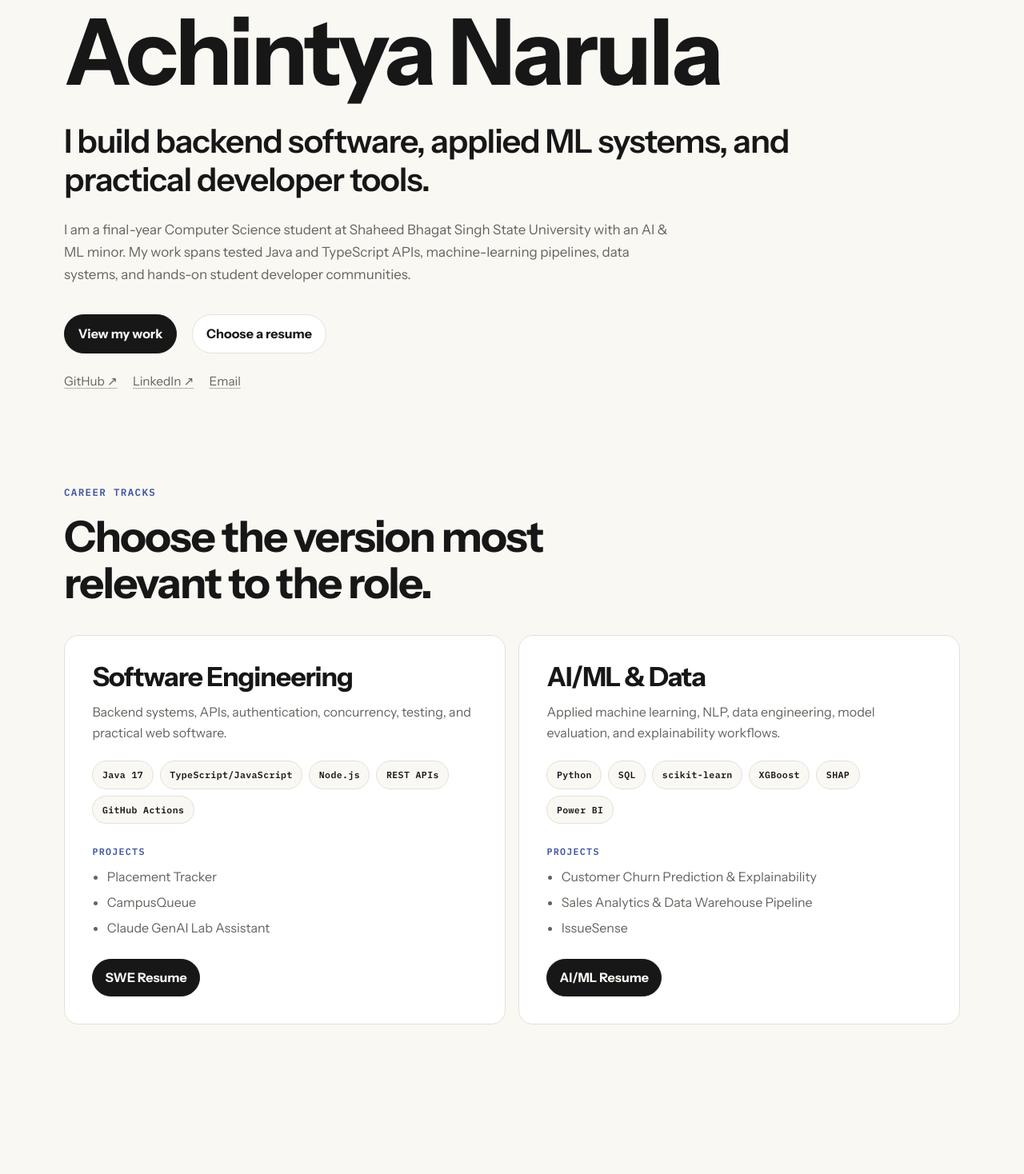
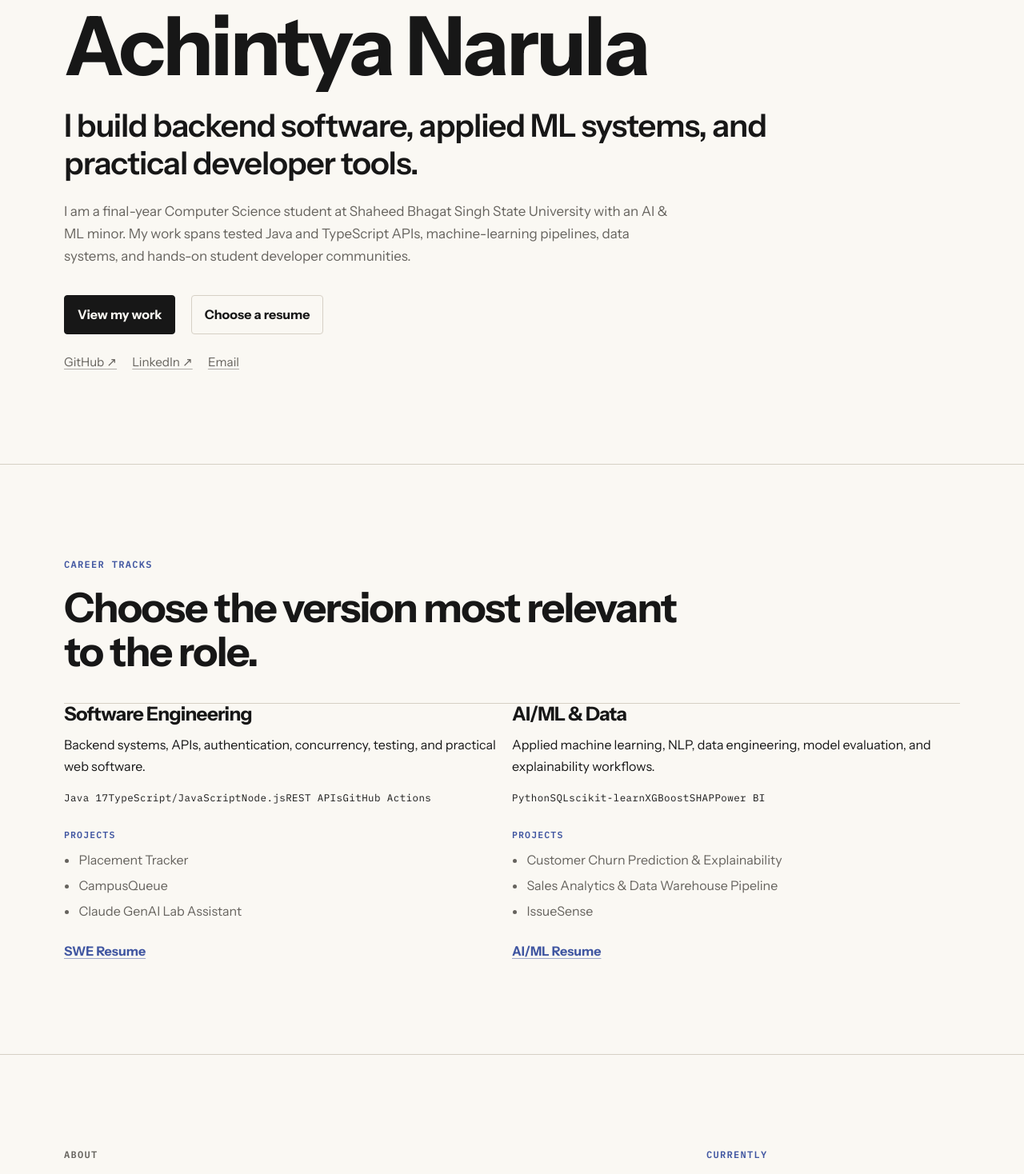
Before and after one commit to Achintya-Narula/portfolio, a Next.js app: page / in a window 1280 px wide. Shown: the part 240-1708 px from the top of the page at 80% size. Built offline with nearby package versions, Linux system fonts and the light colour scheme; no server answers.

Commit message:
style: adopt editorial portfolio layout

```diff
--- a/app/globals.css
+++ b/app/globals.css
@@ -1,15 +1,14 @@
 :root {
   color-scheme: light;
   --background: #faf8f3;
-  --surface: #ffffff;
   --text: #171717;
   --muted: #66635e;
-  --border: #e4e0d8;
   --accent: #4056a1;
+  --border: #d6d0c5;
+  --radius: 4px;
   --max-width: 1120px;
-  --reading-width: 720px;
-  --radius: 18px;
-  --section-space: clamp(5rem, 9vw, 8rem);
+  --reading-width: 730px;
+  --section-space: clamp(4.75rem, 9vw, 8rem);
 }
 
 * {
@@ -39,8 +38,9 @@ a {
 
 a {
   color: inherit;
-  text-decoration-color: color-mix(in srgb, currentColor 45%, transparent);
+  text-decoration-color: color-mix(in srgb, currentColor 50%, transparent);
   text-underline-offset: 0.2em;
+  text-decoration-thickness: 1px;
 }
 
 button {
@@ -55,34 +55,42 @@ svg {
 h1,
 h2,
 h3,
+h4,
 p {
   margin-top: 0;
 }
 
 h1,
 h2,
-h3 {
+h3,
+h4 {
   letter-spacing: -0.03em;
   line-height: 1.08;
 }
 
 h1 {
-  margin-bottom: 1.5rem;
-  font-size: clamp(3.25rem, 9vw, 7.75rem);
+  margin-bottom: 1.25rem;
+  font-size: clamp(2.75rem, 8vw, 6.75rem);
   font-weight: 650;
 }
 
 h2 {
-  max-width: 760px;
+  max-width: 780px;
   margin-bottom: 2.25rem;
-  font-size: clamp(2rem, 4.2vw, 3.6rem);
+  font-size: clamp(1.9rem, 4vw, 3.25rem);
   font-weight: 630;
 }
 
 h3 {
   margin-bottom: 0.8rem;
-  font-size: clamp(1.25rem, 2vw, 1.55rem);
+  font-size: clamp(1.2rem, 2vw, 1.5rem);
   font-weight: 620;
+}
+
+h4 {
+  margin-bottom: 1rem;
+  font-size: clamp(1.45rem, 3vw, 2.2rem);
+  font-weight: 630;
 }
 
 ul,
@@ -107,15 +115,15 @@ ol {
 
 .section {
   padding-block: var(--section-space);
-  scroll-margin-top: 5.5rem;
+  border-top: 1px solid var(--border);
+  scroll-margin-top: 4.5rem;
 }
 
 .section-label,
-.eyebrow,
-.project-kicker {
+.eyebrow {
   margin-bottom: 1rem;
   color: var(--accent);
-  font-size: 0.78rem;
+  font-size: 0.75rem;
   font-weight: 600;
   letter-spacing: 0.11em;
 }
@@ -128,9 +136,10 @@ ol {
 .hero-support,
 .contact-shell > p,
 .timeline-content > p,
-.project-card > p,
-.featured-copy > p,
-.education-details p {
+.project-motivation,
+.project-implementation,
+.education-details p,
+.track-section > p {
   color: var(--muted);
 }
 
@@ -138,9 +147,8 @@ ol {
   position: sticky;
   z-index: 50;
   top: 0;
-  border-bottom: 1px solid color-mix(in srgb, var(--border) 80%, transparent);
-  background: rgba(250, 248, 243, 0.96);
-  backdrop-filter: blur(12px);
+  border-bottom: 1px solid var(--border);
+  background: var(--background);
 }
 
 .site-nav-shell {
@@ -175,7 +183,10 @@ ol {
 }
 
 .menu-button {
-  border: 0;
+  min-height: 2.75rem;
+  padding-inline: 0.75rem;
+  border: 1px solid var(--border);
+  border-radius: var(--radius);
   background: transparent;
   cursor: pointer;
   font-weight: 600;
@@ -184,9 +195,8 @@ ol {
 .mobile-nav {
   display: grid;
   width: min(calc(100% - 2.25rem), var(--max-width));
-  gap: 0;
   margin-inline: auto;
-  padding: 0.4rem 0 1.15rem;
+  padding-bottom: 1rem;
 }
 
 .mobile-nav a {
@@ -195,8 +205,8 @@ ol {
 }
 
 .hero {
-  padding: clamp(5rem, 10vw, 8rem) 0 var(--section-space);
-  scroll-margin-top: 5.5rem;
+  padding: clamp(4.75rem, 10vw, 8.5rem) 0 var(--section-space);
+  scroll-margin-top: 4.5rem;
 }
 
 .hero-shell {
@@ -206,31 +216,32 @@ ol {
 }
 
 .eyebrow {
-  margin-bottom: 1.45rem;
+  margin-bottom: 1.5rem;
 }
 
 .hero-statement {
-  max-width: 930px;
-  margin-bottom: 1.6rem;
-  font-size: clamp(1.55rem, 3.2vw, 2.7rem);
-  font-weight: 530;
+  max-width: 900px;
+  margin-bottom: 1.4rem;
+  font-size: clamp(1.45rem, 3.1vw, 2.55rem);
+  font-weight: 520;
   letter-spacing: -0.025em;
-  line-height: 1.18;
+  line-height: 1.2;
 }
 
 .hero-support {
   max-width: 760px;
-  margin-bottom: 2.2rem;
+  margin-bottom: 2.1rem;
   font-size: 1.06rem;
 }
 
 .hero-actions,
 .hero-links,
-.contact-links {
+.contact-links,
+.project-links {
   display: flex;
   flex-wrap: wrap;
   align-items: center;
-  gap: 0.85rem 1.2rem;
+  gap: 0.8rem 1.2rem;
 }
 
 .primary-action,
@@ -239,8 +250,8 @@ ol {
   min-height: 2.85rem;
   align-items: center;
   justify-content: center;
-  padding: 0.65rem 1.05rem;
-  border-radius: 999px;
+  padding: 0.65rem 1rem;
+  border-radius: var(--radius);
   font-weight: 620;
   text-decoration: none;
 }
@@ -253,13 +264,13 @@ ol {
 
 .secondary-action {
   border: 1px solid var(--border);
-  background: var(--surface);
+  background: transparent;
 }
 
 .hero-links {
-  margin-top: 1.4rem;
+  margin-top: 1.35rem;
   color: var(--muted);
-  font-size: 0.96rem;
+  font-size: 0.95rem;
 }
 
 .about-grid,
@@ -270,134 +281,128 @@ ol {
 
 .about-facts {
   align-self: start;
-  padding-top: 0.15rem;
 }
 
 .about-facts ul {
   margin: 0;
   padding: 0;
+  border-top: 1px solid var(--border);
   list-style: none;
 }
 
 .about-facts li {
-  padding-block: 0.72rem;
+  padding-block: 0.75rem;
   border-bottom: 1px solid var(--border);
 }
 
-.project-grid {
+.track-grid {
   display: grid;
-  gap: 1rem;
+  border-top: 1px solid var(--border);
 }
 
-.project-card {
-  min-width: 0;
-  padding: clamp(1.4rem, 3vw, 2rem);
-  border: 1px solid var(--border);
-  border-radius: var(--radius);
-  background: var(--surface);
-  transition: border-color 160ms ease;
+.track-section {
+  padding-block: 2rem;
+  border-bottom: 1px solid var(--border);
 }
 
-.featured-project {
-  display: grid;
-  gap: 2rem;
+.track-section > p {
+  max-width: 590px;
 }
 
-.project-stack {
-  margin-bottom: 1.1rem;
-  color: var(--accent) !important;
+.track-skills {
+  color: var(--text) !important;
   font-size: 0.78rem;
-  font-weight: 600;
-  line-height: 1.6;
+  line-height: 1.7;
 }
 
-.project-card h3 {
-  font-size: clamp(1.45rem, 2.5vw, 2rem);
+.track-project-label,
+.project-detail-label {
+  margin: 1.6rem 0 0.55rem;
+  color: var(--accent);
+  font-size: 0.72rem;
+  font-weight: 600;
+  letter-spacing: 0.1em;
 }
 
-.project-highlights {
+.track-projects {
   display: grid;
-  gap: 0.45rem;
-  margin: 1.3rem 0 1.5rem;
-  padding-left: 1.2rem;
+  gap: 0.35rem;
+  margin-bottom: 1.5rem;
+  padding-left: 1.15rem;
   color: var(--muted);
 }
 
-.project-highlights.compact {
-  margin-bottom: 1.4rem;
-}
-
+.track-resume-link,
 .project-link {
-  display: inline-flex;
-  align-items: center;
-  gap: 0.25rem;
   color: var(--accent);
   font-weight: 620;
 }
 
-.mode-list {
-  display: flex;
-  flex-wrap: wrap;
-  gap: 0.55rem;
-  margin-bottom: 1.5rem;
+.project-group + .project-group {
+  margin-top: clamp(4rem, 7vw, 6rem);
 }
 
-.mode-chip {
-  display: inline-flex;
-  align-items: center;
-  min-height: 2.3rem;
-  padding-inline: 0.75rem;
-  border: 1px solid var(--border);
-  border-radius: 999px;
-  background: var(--background);
-  font-size: 0.75rem;
-  font-weight: 600;
+.project-group-heading {
+  margin-bottom: 1.35rem;
 }
 
-.claude-visual {
-  align-self: stretch;
-  padding: 1.2rem;
-  border: 1px solid var(--border);
-  border-radius: calc(var(--radius) - 4px);
-  background: var(--background);
+.project-list {
+  border-top: 1px solid var(--text);
 }
 
-.architecture-flow {
-  display: flex;
-  flex-direction: column;
-  gap: 0.5rem;
+.project-case-note {
+  display: grid;
+  min-width: 0;
+  padding-block: clamp(2.25rem, 5vw, 4rem);
+  border-bottom: 1px solid var(--border);
 }
 
-.flow-part {
-  display: flex;
-  flex-direction: column;
-  align-items: stretch;
-  gap: 0.45rem;
-  text-align: center;
+.project-stack {
+  margin-bottom: 0.9rem;
+  color: var(--accent);
+  font-size: 0.72rem;
+  font-weight: 600;
+  line-height: 1.7;
 }
 
-.flow-node {
-  display: flex;
-  min-height: 3.4rem;
-  align-items: center;
-  justify-content: center;
-  padding: 0.75rem;
-  border: 1px solid var(--border);
-  border-radius: 12px;
-  background: var(--surface);
-  font-size: 0.9rem;
-  font-weight: 560;
+.project-motivation,
+.project-implementation {
+  max-width: var(--reading-width);
 }
 
-.flow-arrow {
-  color: var(--accent);
-  font-family: var(--font-mono), ui-monospace, monospace;
-  transform: rotate(90deg);
+.project-evidence {
+  display: grid;
+  max-width: var(--reading-width);
+  gap: 0.45rem;
+  margin-bottom: 1.4rem;
+  padding-left: 1.2rem;
+}
+
+.project-limitation {
+  max-width: var(--reading-width);
+  margin-bottom: 1.4rem;
+  padding: 0.9rem 1rem;
+  border-left: 2px solid var(--border);
+  color: var(--muted);
+}
+
+.project-limitation span {
+  display: block;
+  margin-bottom: 0.35rem;
+  color: var(--text);
+  font-size: 0.7rem;
+  font-weight: 600;
+  letter-spacing: 0.1em;
+}
+
+.project-links {
+  font-size: 0.95rem;
 }
 
 .timeline {
   margin: 0;
   padding: 0;
+  border-top: 1px solid var(--text);
   list-style: none;
 }
 
@@ -405,10 +410,6 @@ ol {
   display: grid;
   gap: 0.8rem;
   padding-block: 1.8rem;
-  border-top: 1px solid var(--border);
-}
-
-.timeline-entry:last-child {
   border-bottom: 1px solid var(--border);
 }
 
@@ -432,15 +433,16 @@ ol {
 
 .skills-grid {
   display: grid;
-  gap: 1rem;
+  border-top: 1px solid var(--text);
 }
 
 .skill-group {
-  padding: 1.35rem 0;
-  border-top: 1px solid var(--border);
+  padding-block: 1.4rem;
+  border-bottom: 1px solid var(--border);
 }
 
-.skill-group h3 {
+.skill-group h3,
+.education-details h3 {
   margin-bottom: 0.55rem;
   font-size: 1rem;
 }
@@ -457,10 +459,6 @@ ol {
 .education-details {
   display: grid;
   gap: 2rem;
-}
-
-.education-details h3 {
-  font-size: 1rem;
 }
 
 .education-details ul {
@@ -500,26 +498,26 @@ ol {
 }
 
 .footer-shell {
-  display: flex;
-  flex-direction: column;
-  gap: 0.65rem;
+  display: grid;
+  gap: 1.15rem;
   padding-block: 1.4rem;
   color: var(--muted);
   font-size: 0.9rem;
 }
 
-@media (hover: hover) {
-  .project-card:hover {
-    border-color: #b8b2a7;
-  }
+.footer-privacy {
+  max-width: 660px;
+  margin-bottom: 0;
+}
 
-  .external-arrow {
-    transition: transform 160ms ease;
-  }
+.footer-meta {
+  display: flex;
+  flex-wrap: wrap;
+  gap: 0.5rem 1.25rem;
+}
 
-  a:hover .external-arrow {
-    transform: translate(2px, -2px);
-  }
+.footer-meta a {
+  color: var(--accent);
 }
 
 @media (min-width: 700px) {
@@ -533,10 +531,20 @@ ol {
     column-gap: 2.5rem;
   }
 
+  .skill-group:nth-child(odd) {
+    border-right: 1px solid var(--border);
+    padding-right: 2.5rem;
+  }
+
   .footer-shell {
-    flex-direction: row;
-    align-items: center;
-    justify-content: space-between;
+    grid-template-columns: minmax(0, 1fr) minmax(280px, 0.65fr);
+    align-items: start;
+    gap: 2rem;
+  }
+
+  .footer-meta {
+    justify-content: flex-end;
+    text-align: right;
   }
 }
 
@@ -555,45 +563,32 @@ ol {
     gap: clamp(3rem, 7vw, 7rem);
   }
 
-  .project-grid {
+  .track-grid {
     grid-template-columns: repeat(2, minmax(0, 1fr));
   }
 
-  .featured-project,
-  .project-wide {
-    grid-column: 1 / -1;
+  .track-section {
+    padding: 2.25rem 2.5rem 2.25rem 0;
   }
 
-  .featured-project {
-    grid-template-columns: minmax(0, 1.2fr) minmax(320px, 0.8fr);
-    gap: clamp(2rem, 5vw, 4rem);
+  .track-section + .track-section {
+    padding-right: 0;
+    padding-left: 2.5rem;
+    border-left: 1px solid var(--border);
   }
 
-  .project-wide > * {
-    max-width: 760px;
+  .project-case-note {
+    grid-template-columns: minmax(180px, 0.32fr) minmax(0, 1fr);
+    column-gap: clamp(2rem, 6vw, 5rem);
   }
 
-  .architecture-flow {
-    flex-direction: row;
-    align-items: center;
-    gap: 0.35rem;
+  .project-case-note > :not(.project-stack) {
+    grid-column: 2;
   }
 
-  .flow-part {
-    min-width: 0;
-    flex: 1;
-    flex-direction: row;
-    align-items: center;
-  }
-
-  .flow-node {
-    min-width: 0;
-    flex: 1;
-  }
-
-  .flow-arrow {
-    flex: 0 0 auto;
-    transform: none;
+  .project-stack {
+    grid-column: 1;
+    grid-row: 1 / span 8;
   }
 
   .education-grid {
@@ -609,12 +604,15 @@ ol {
     width: min(calc(100% - 1.5rem), var(--max-width));
   }
 
-  .project-card {
-    padding: 1.15rem;
+  .hero-actions {
+    align-items: stretch;
+    flex-direction: column;
+    width: 100%;
   }
 
-  .mode-chip {
-    font-size: 0.7rem;
+  .primary-action,
+  .secondary-action {
+    width: 100%;
   }
 }
 
@@ -622,13 +620,4 @@ ol {
   html {
     scroll-behavior: auto;
   }
-
-  *,
-  *::before,
-  *::after {
-    scroll-behavior: auto !important;
-    transition-duration: 0.01ms !important;
-    animation-duration: 0.01ms !important;
-    animation-iteration-count: 1 !important;
-  }
 }
--- a/app/layout.tsx
+++ b/app/layout.tsx
@@ -3,7 +3,6 @@ import { IBM_Plex_Mono, Instrument_Sans } from "next/font/google";
 import { createPersonJsonLd } from "@/lib/structured-data";
 import { site } from "@/lib/site";
 import "./globals.css";
-import "./portfolio-sync.css";
 
 const instrumentSans = Instrument_Sans({
   subsets: ["latin"],
```
